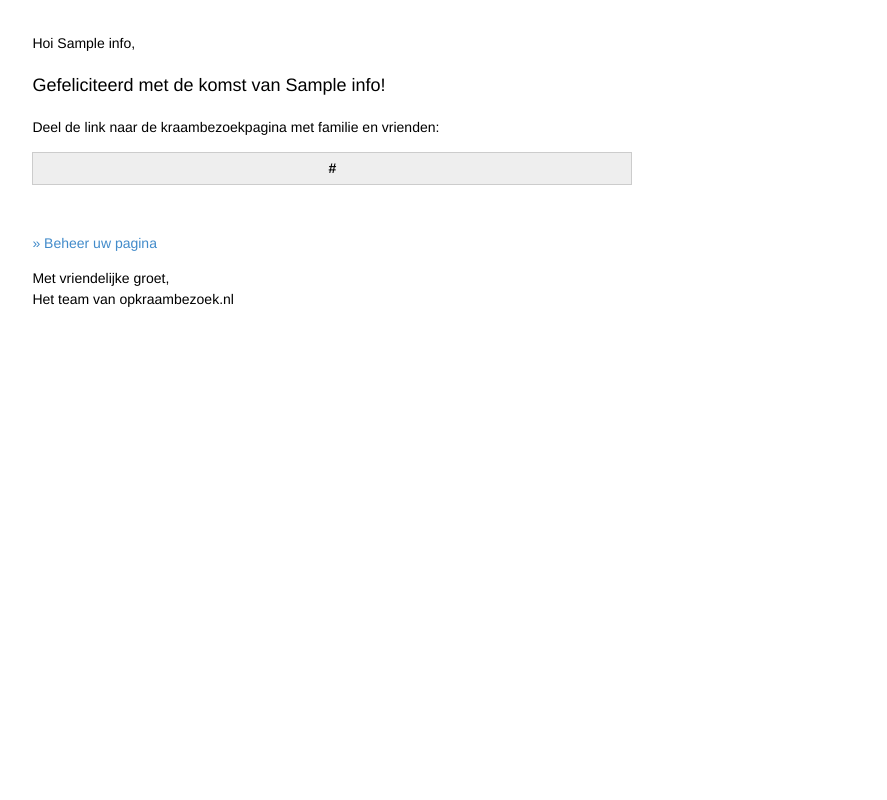
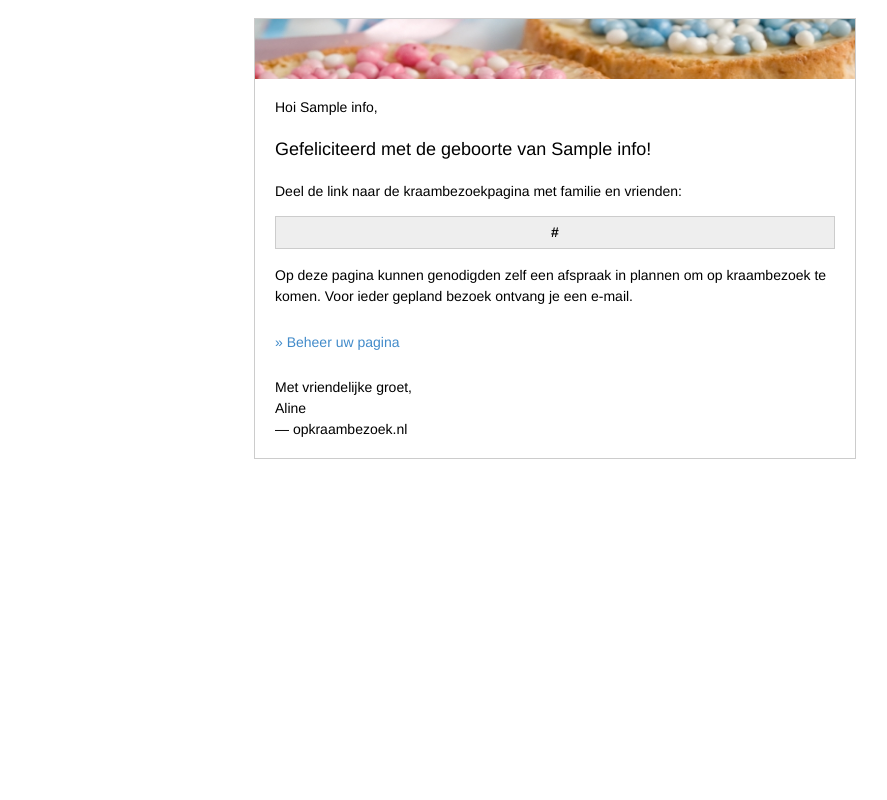
Before and after one commit to jasny/visiting-hours, a PHP site: template templates/email/register.html.twig in a window 1280 px wide. Shown: the whole page, without its empty margins (85-972 px from the left). Run offline with PHP 8.4, Linux system fonts and the light colour scheme; the template is opened without the code that fills it: most values are stand-ins (such as "Sample title", 1, 10 or a date in 2020); some libraries are stand-ins or nearby versions.

Commit message:
Send registration e-mail

```diff
--- a/index.php
+++ b/index.php
@@ -10,7 +10,7 @@ if (strpos($_SERVER['SERVER_SOFTWARE'], 'PHP') === 0 && pathinfo($_SERVER['SCRIP
 
 require_once 'vendor/autoload.php';
 
-set_include_path(__DIR__ . '/controllers' . PATH_SEPARATOR . __DIR__ . '/models');
+set_include_path(__DIR__ . '/controllers' . PATH_SEPARATOR . __DIR__ . '/models' . PATH_SEPARATOR . __DIR__ . '/lib');
 
 ORM::configure("key",    'AKIAJTLSTHR4TKGFX5DQ');
 ORM::configure("secret", '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');
--- a/templates/email/base.html.twig
+++ b/templates/email/base.html.twig
@@ -1,8 +1,13 @@
+{% macro style(font_size, line_height) %}
+    style="font-size: {{ font_size|default('14px') }}; line-height: {{ line_height|default('1.5') }}; font-family:Helvetica,Arial,sans-serif"
+{% endmacro %}
 <html>
     <head>
         <style type="text/css">
             body {
                 font-family:Helvetica,Arial,sans-serif;
+                margin: 0;
+                padding: 0;
             }
             a {
                 color: #428bca;
@@ -11,23 +16,45 @@
             a:hover {
                 text-decoration: underline;
             }
+
+            @media (max-width: 620px) {
+                .visible-desktop {
+                    display: none;
+                }
+
+                .border-desktop {
+                    border: none !important;
+                }
+            }
         </style>
     </head>
     <body>
-        <table style="width: 100%">
-            <tr>
-                <td></td>
-                <td></td>
+        <table style="width: 100%;" cellpadding="0" cellspacing="0">
+            <tr class="visible-desktop">
                 <td></td>
                 <td>&nbsp;</td>
                 <td></td>
             </tr>
             <tr>
-                <td></td>
-                <td width="600">
-                    {% block content %}{% endblock %}
+                <td class="visible-desktop"></td>
+                <td class="border-desktop" width="600" style="border: 1px solid #ccc;">
+                    <table style="width: 100%;" cellpadding="0" cellspacing="0">
+                    <tr>
+                        <td colspan="3"><img width="100%" height="60" src="http://www.opkraambezoek.nl/img/bg-beschuit-small.jpg" style="max-height: 60px; height: auto !important;"></td>
+                    </tr>
+                    <tr>
+                        <td colspan="3">&nbsp;</td>
+                    </tr>
+                    <tr>
+                        <td width="20"></td>
+                        <td width="560">{% block content %}{% endblock %}</td>
+                        <td width="20"></td>
+                    </tr>
+                    <tr>
+                        <td colspan="3">&nbsp;</td>
+                    </tr>
                 </td>
-                <td></td>
+                <td class="visible-desktop"></td>
             </tr>
         </table>
     </body>
--- a/templates/email/register.html.twig
+++ b/templates/email/register.html.twig
@@ -1,23 +1,27 @@
 {% extends "email/base.html.twig" %}
+{% import "email/base.html.twig" as my %}
 {% do email.setSubject("De kraambezoekpagina van "~info.name) %}
 
 {% block content %}
-    <p style="font-size: 14px; line-height: 1.5;">Hoi {{ info.parent_name }},</p>
-    <p style="font-size: 18px; line-height: 1.5">Gefeliciteerd met de komst van {{ info.name }}!</p>
+    <p {{ my.style }}>Hoi {{ info.parent_name }},</p>
+    <p {{ my.style('18px') }}>Gefeliciteerd met de geboorte van {{ info.name }}!</p>
 
-    <p style="font-size: 14px; line-height: 1.5;">
+    <p {{ my.style }}>
         Deel de link naar de kraambezoekpagina met familie en vrienden:<br/>
         <div style="font-size: 14px; line-height: 1.5; font-weight: bold; display: block; padding: 5px 5px; text-align: center; background-color: #eee; border: 1px solid #ccc; border">{{ info.link }}</div>
     </p>
 
-    <br>
+    <p {{ my.style }}>
+        Op deze pagina kunnen genodigden zelf een afspraak in plannen om op kraambezoek te komen. Voor ieder gepland bezoek ontvang je een e-mail.
+    </p>
 
-    <p style="font-size: 14px; line-height: 1.5;">
+    <p {{ my.style('14px', '3') }}>
         <a href="{{ info.link }}?manage={{ info.manage_token }}">&raquo; Beheer uw pagina</a>
     </p>
 
-    <p style="font-size: 14px; line-height: 1.5;">
-        Met vriendelijke groet,<br/>
-        Het team van opkraambezoek.nl
+    <p {{ my.style }}>
+        Met vriendelijke groet,<br>
+        Aline<br>
+        &mdash; opkraambezoek.nl
     </p>
 {% endblock %}
```
Also changed, not shown: controllers/CreatePageController.php (+3 -5 lines), lib/Email.php (renamed from Email.php, +32 -16 lines), img/bg-beschuit-small.jpg (added).
